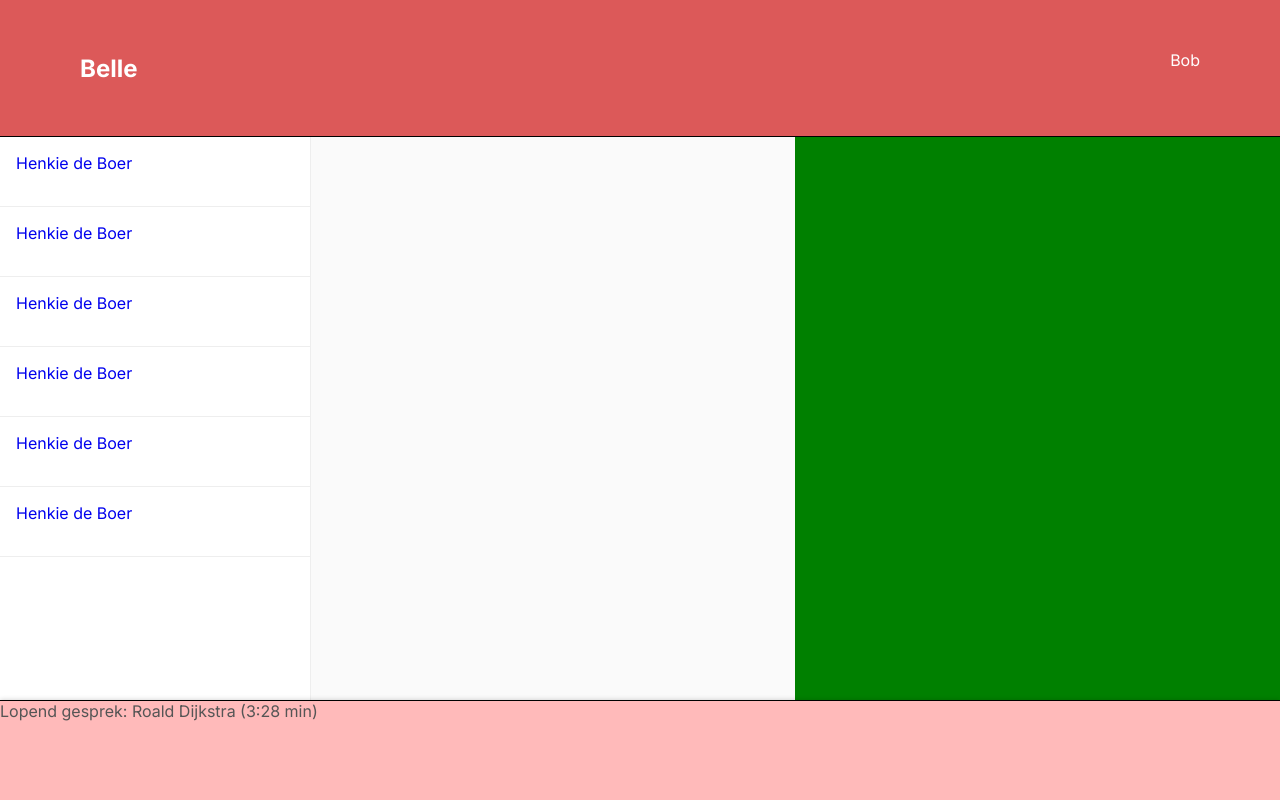
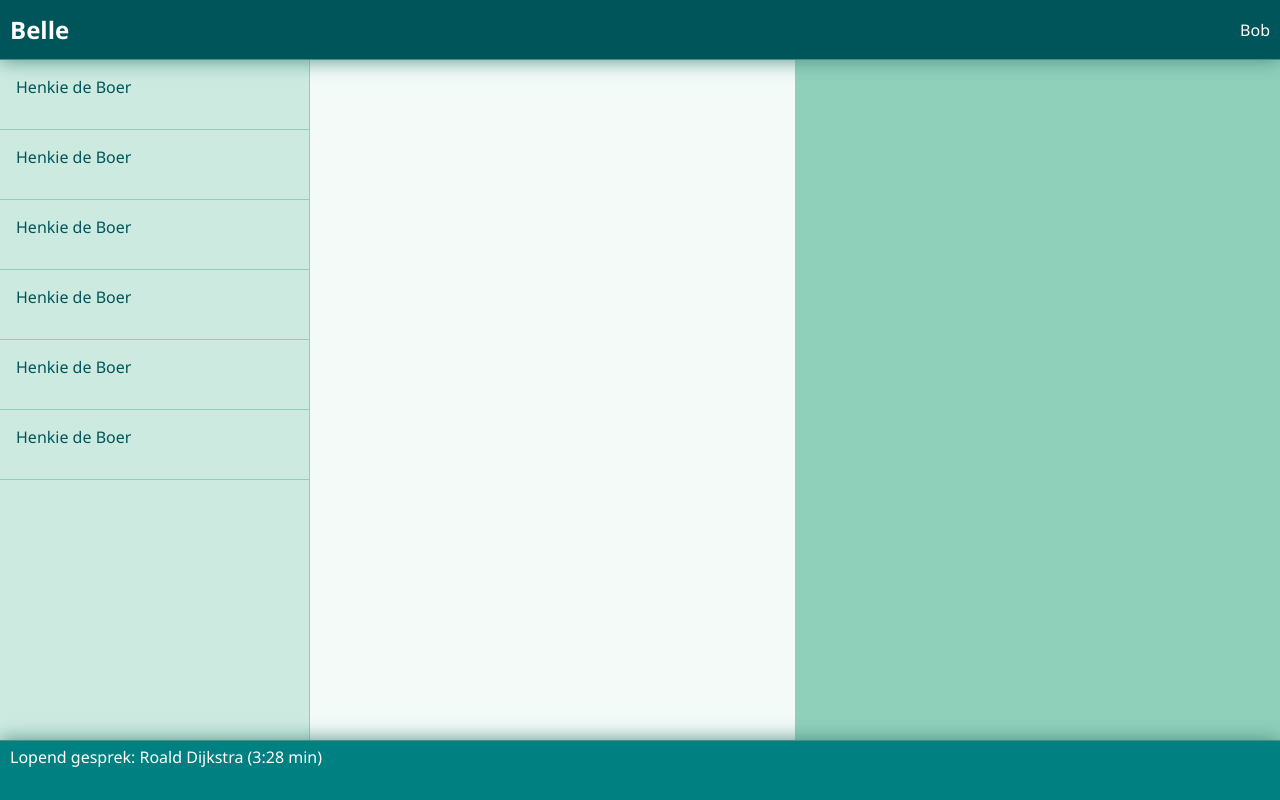
Before and after one commit to Timendus/tech-experiments, a website built with webpack: page speech-assistant-ui/index.html in a window 1280 px wide. Built offline with nearby package versions, Linux system fonts and the light colour scheme; files whose address does not match are found by name.

Commit message:
Add basic styling

```diff
--- a/speech-assistant-ui/index.html
+++ b/speech-assistant-ui/index.html
@@ -1,20 +1,18 @@
 <!DOCTYPE html>
 <html lang="nl" dir="ltr">
   <head>
-    <meta charset="utf-8">
+    <meta charset="utf-8" />
     <title>Belle</title>
-    <link rel="stylesheet" href="./index.min.css">
+    <link rel="stylesheet" href="./index.min.css" />
     <script type="text/javascript" src="./index.js"></script>
   </head>
   <body>
     <main>
       <nav>
         <h1>Belle</h1>
-        <div class="user">
-          Bob
-        </div>
+        <div class="user">Bob</div>
       </nav>
-      <section class="whatsapp">
+      <section class="calls">
         <aside class="conversation-list">
           <ul>
             <li><a href="#">Henkie de Boer</a></li>
@@ -25,12 +23,8 @@
             <li><a href="#">Henkie de Boer</a></li>
           </ul>
         </aside>
-        <section class="conversation">
-
-        </section>
-        <section class="dossier">
-
-        </section>
+        <section class="conversation"></section>
+        <section class="dossier"></section>
       </section>
       <section class="current-call">
         <p>Lopend gesprek: Roald Dijkstra (3:28 min)</p>
--- a/speech-assistant-ui/scss/index.scss
+++ b/speech-assistant-ui/scss/index.scss
@@ -1,65 +1,95 @@
+$teal: #008080;
+$deep-teal: #00555a;
+$dusty-teal: #4c9085;
+$pale-teal: #8fd0ba;
+$teal-bayou: #57a1a0;
+$light-teal: #cdeae0;
+$white-teal: #f3faf7;
+
 * {
   box-sizing: border-box;
   margin: 0;
   padding: 0;
 }
 
-html, body, main {
+html,
+body,
+main {
   height: 100vh;
 }
 
 main {
   display: flex;
   flex-direction: column;
+  font-family: 'Segoe UI', Tahoma, Geneva, Verdana, sans-serif;
 }
 
 nav {
-  background-color: #dc5959;
+  position: fixed;
+  width: 100%;
+  display: flex;
+  flex-direction: row;
+  justify-content: space-between;
+  align-items: center;
+
+  height: 60px;
+  padding: 5px 10px;
+
+  background-color: $deep-teal;
   color: white;
-  border-bottom: 1px solid black;
-  box-shadow: 0 0 10px rgba(0,0,0,0.4);
+  border-bottom: 1px solid $dusty-teal;
+  box-shadow: 0 0 20px $dusty-teal;
+  z-index: 10;
 }
 
-.whatsapp {
+.calls {
   display: flex;
+  margin: 60px 0 60px;
   flex: 1 1 auto;
-  background-color: yellow;
 
   .conversation-list {
     flex: 1 1 auto;
-    background-color: white;
-    border-right: 1px solid #EEEEEE;
+    background-color: $light-teal;
+    border-right: 1px solid $pale-teal;
 
     ul {
       list-style: none;
 
       a {
         display: block;
-        width: 100%;
         height: 70px;
-        border-bottom: 1px solid #EEEEEE;
+        border-bottom: 1px solid $pale-teal;
+        color: $deep-teal;
         text-decoration: none;
         padding: 1em;
 
         &:hover {
-          background-color: #EEEEEE;
+          background-color: $pale-teal;
         }
       }
     }
   }
   .conversation {
     flex: 3 1 auto;
-    background-color: #FAFAFA;
+    background-color: $white-teal;
   }
   .dossier {
     flex: 3 1 auto;
-    background-color: green;
+    background-color: $pale-teal;
   }
 }
 
 .current-call {
-  flex: 0 0 100px;
-  background-color: #ffbaba;
-  border-top: 1px solid black;
-  box-shadow: 0 0 5px rgba(0,0,0,0.2);
+  position: fixed;
+  bottom: 0;
+  left: 0;
+  width: 100%;
+  height: 60px;
+  padding: 5px 10px;
+
+  background-color: $teal;
+  color: white;
+  border-top: 1px solid $dusty-teal;
+  box-shadow: 0px 0 20px $dusty-teal;
+  z-index: 10;
 }
```
Also changed, not shown: 2 other files.
